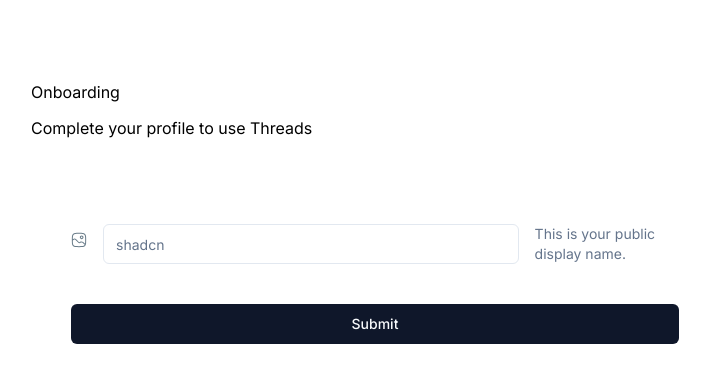
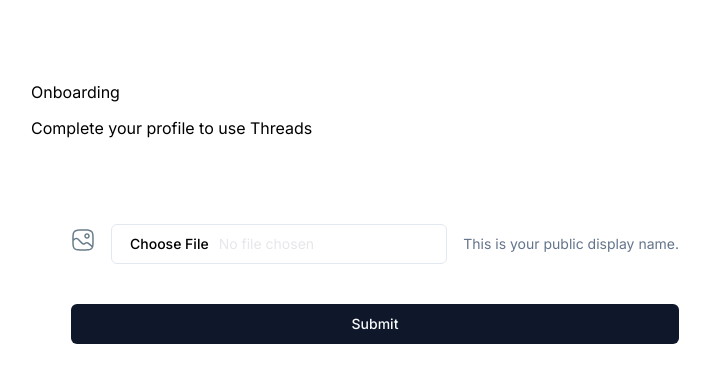
Before and after one commit to picozzimichele/social-app-mongo, a Next.js app: page /onboarding in a window 1280 px wide. Shown: the top 382 px of the page, without its empty margins (265-975 px from the left). Built offline with nearby package versions, Linux system fonts and the light colour scheme; no server answers.

Commit message:
input file

```diff
--- a/components/forms/AccountProfile.tsx
+++ b/components/forms/AccountProfile.tsx
@@ -33,6 +33,10 @@
         },
     });
 
+    function handleImage(e: React.ChangeEvent<HTMLInputElement>, fieldChange: (value: string) => void) {
+        e.preventDefault();
+    }
+
     // 2. Define a submit handler.
     function onSubmit(values: z.infer<typeof UserValidation>) {
         // Do something with the form values.
@@ -55,8 +59,14 @@
                                     <Image src="/assets/profile.svg" alt="profile photo" width={24} height={24} className="object-contain" />
                                 )}
                             </FormLabel>
-                            <FormControl>
-                                <Input placeholder="shadcn" {...field} />
+                            <FormControl className="flex-1 text-base-semibold text-gray-200">
+                                <Input
+                                    type="file"
+                                    accept="image/*"
+                                    placeholder="Upload a photo"
+                                    className="account-form_image-input"
+                                    onChange={(e) => handleImage(e, field.onChange)}
+                                />
                             </FormControl>
                             <FormDescription>This is your public display name.</FormDescription>
                             <FormMessage />
```
